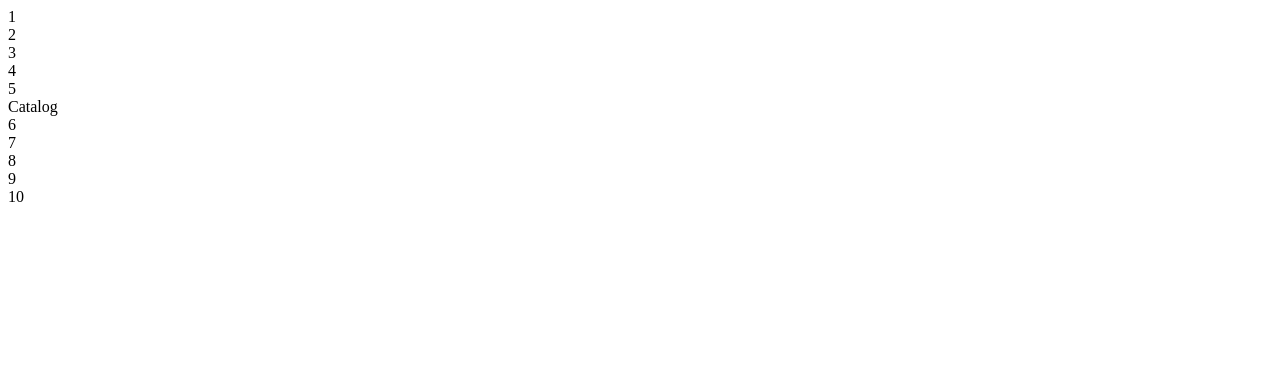
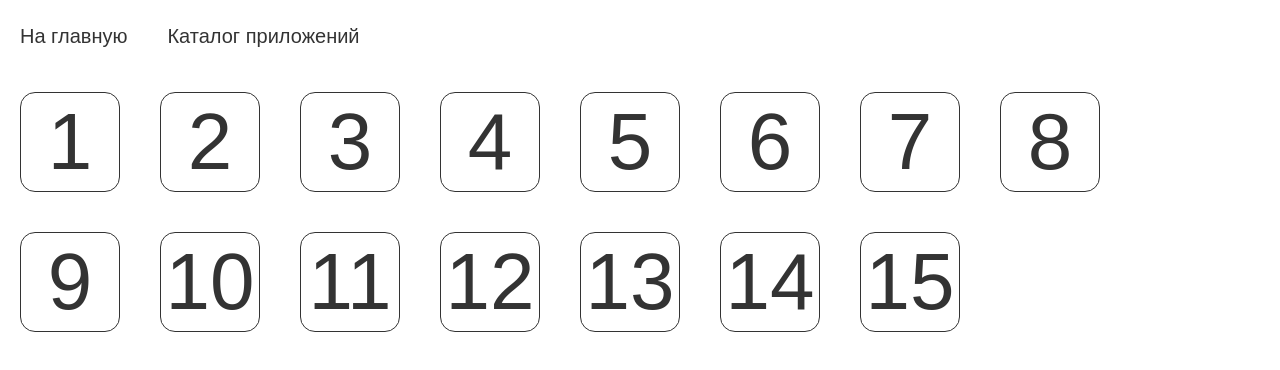
Before and after one commit to ArtemBaskal/corporate-portal-demo, a React (Create React App) app: page / in a window 1280 px wide. Shown: the top 370 px of the page. Built offline with nearby package versions, Linux system fonts and the light colour scheme.

Commit message:
Catalog example and routing initial implementation

```diff
--- a/package.json
+++ b/package.json
@@ -6,6 +6,7 @@
     "react": "^16.9.0",
     "react-dom": "^16.9.0",
     "react-redux": "^7.1.1",
+    "react-router-dom": "^5.0.1",
     "react-scripts": "3.1.1",
     "redux": "^4.0.4"
   },
--- a/src/actions/index.js
+++ b/src/actions/index.js
@@ -1,9 +1,18 @@
-import { SELECT_FROM_CATALOG } from "./types";
+import { SELECT_FROM_CATALOG, DELETE_FROM_SELECTED } from "./types";
 
 export const handleSelectFromCatalog = data => {
-  console.log(data);
+  // console.log(data);
   return {
-    type: "SELECT_FROM_CATALOG",
+    type: SELECT_FROM_CATALOG,
     payload: data
   };
 };
+
+export const handleDeleteFromSelected = data => {
+  // console.log(data);
+
+  return {
+    type: DELETE_FROM_SELECTED,
+    payload: data
+  };
+};
--- a/src/actions/types.js
+++ b/src/actions/types.js
@@ -1 +1,2 @@
 export const SELECT_FROM_CATALOG = "SELECT_FROM_CATALOG";
+export const DELETE_FROM_SELECTED = "DELETE_FROM_SELECTED";
--- a/src/components/App.js
+++ b/src/components/App.js
@@ -1,19 +1,21 @@
 import React from "react";
-import Card from "./Card";
+import { Router, Route, Switch, Link } from "react-router-dom";
+import MainPage from "./MainPage";
 import Catalog from "./Catalog";
-import { connect } from "react-redux";
 
-const App = ({ cards }) => (
-  <div>
-    {cards.map(label => (
-      <Card label={label} key={label} />
-    ))}
-    <Catalog />
-  </div>
+import history from "../history";
+
+const App = () => (
+  <Router history={history}>
+    <nav className="navigation__nav">
+      <Link to="/">На главную</Link>
+      <Link to="/catalog">Каталог приложений</Link>
+    </nav>
+    <Switch>
+      <Route path="/" exact component={MainPage} />
+      <Route path="/catalog" exact component={Catalog} />
+    </Switch>
+  </Router>
 );
 
-const mapStateToProps = state => ({
-  cards: state.item
-});
-
-export default connect(mapStateToProps)(App);
+export default App;
--- a/src/components/Card.js
+++ b/src/components/Card.js
@@ -1,7 +1,10 @@
 import React from "react";
+import "../styles/Card.css";
 
 const Card = ({ label, handleClick }) => (
-  <div onClick={handleClick}>{label || "NoNameCard"}</div>
+  <div onClick={handleClick} className="card">
+    {label || "NoNameCard"}
+  </div>
 );
 
 export default Card;
--- a/src/components/Catalog.js
+++ b/src/components/Catalog.js
@@ -1,18 +1,31 @@
 import React from "react";
 import Card from "./Card";
+import { Link } from "react-router-dom";
 import { connect } from "react-redux";
 import { handleSelectFromCatalog } from "../actions";
 
 const Catalog = ({ catalog, handleSelectFromCatalog }) => (
-  <div>
-    Catalog
-    {catalog.map(label => (
-      <Card
-        label={label}
-        key={label}
-        handleClick={() => handleSelectFromCatalog(label)}
-      />
-    ))}
+  <div className="card-container">
+    {catalog.map(label => {
+      let isSelected = false;
+      return (
+        <Card
+          label={label}
+          key={label}
+          isSelected={isSelected}
+          handleClick={() => {
+            const reallySelect = window.confirm(
+              `Вы действительно хотите добавить ${label} в закреплённые приложений?`
+            );
+            if (reallySelect /* && !isSelected */) {
+              // isSelected = true;
+              return handleSelectFromCatalog(label);
+              //TODO: Нельзя выбирать уже выбранные приложения
+            }
+          }}
+        />
+      );
+    })}
   </div>
 );
 
--- /dev/null
+++ b/src/components/MainPage.js
@@ -0,0 +1,41 @@
+import React from "react";
+import { connect } from "react-redux";
+import { Link } from "react-router-dom";
+import Card from "./Card";
+import { handleDeleteFromSelected } from "../actions";
+import "../styles/Card.css";
+
+const MainPage = ({ cards, handleDeleteFromSelected }) => (
+  <div className="card-container">
+    {cards.map((label, i) => (
+      <Card
+        label={label}
+        key={label}
+        handleClick={() => {
+          let isEssential = false;
+          const reallyDelete = window.confirm(
+            `Вы действительно хотите удалить ${label} из закреплённых приложений?`
+          );
+          if (i === 0) isEssential = true;
+          //TEST
+          if (isEssential && reallyDelete === true) {
+            alert(
+              `Недостаточно прав для удаления закреплённого приложения "${label}"`
+            );
+            //TODO: если нельзя удалить, то сразу писать об этом
+          } else if (!isEssential && reallyDelete)
+            return handleDeleteFromSelected(label);
+        }}
+      />
+    ))}
+  </div>
+);
+
+const mapStateToProps = state => ({
+  cards: state.item
+});
+
+export default connect(
+  mapStateToProps,
+  { handleDeleteFromSelected }
+)(MainPage);
--- /dev/null
+++ b/src/history.js
@@ -0,0 +1,3 @@
+const createHistory = require("history").createBrowserHistory;
+
+export default createHistory();
--- a/src/reducers/catalogReducer.js
+++ b/src/reducers/catalogReducer.js
@@ -1,4 +1,23 @@
-const INITAL_STATE = [6, 7, 8, 9, 10];
+const INITAL_STATE = [
+  16,
+  17,
+  18,
+  19,
+  20,
+  21,
+  22,
+  23,
+  24,
+  25,
+  26,
+  27,
+  28,
+  29,
+  30,
+  31,
+  32,
+  33
+];
 
 export default (state = INITAL_STATE, action) => {
   // console.log(action);
--- a/src/reducers/itemsReducer.js
+++ b/src/reducers/itemsReducer.js
@@ -1,11 +1,15 @@
-import { SELECT_FROM_CATALOG } from "../actions/types";
+import { SELECT_FROM_CATALOG, DELETE_FROM_SELECTED } from "../actions/types";
 
-const INITAL_STATE = [1, 2, 3, 4, 5];
+const INITAL_STATE = [1, 2, 3, 4, 5, 6, 7, 8, 9, 10, 11, 12, 13, 14, 15];
 
 export default (state = INITAL_STATE, action) => {
+  console.log(action);
   switch (action.type) {
+    case DELETE_FROM_SELECTED:
+      return state.filter(el => el !== action.payload);
     case SELECT_FROM_CATALOG:
       if (!state.includes(action.payload)) return [...state, action.payload];
+      else return state;
     default:
       return state;
   }
--- /dev/null
+++ b/src/styles/Card.css
@@ -0,0 +1,83 @@
+:root {
+  --color-primary: #eb2f64;
+  --color-primary-light: #ff3366;
+  --color-primary-dark: #5c3e49;
+
+  --color-grey-light-1: #faf9f9;
+  --color-grey-light-2: #f4f2f2;
+  --color-grey-light-3: #f0eeee;
+  --color-grey-light-4: #ccc;
+
+  --color-grey-dark-1: #333;
+  --color-grey-dark-2: #777;
+  --color-grey-dark-3: #999;
+
+  /* --shadow-dark: 0 2rem 6rem rgba(0,0,0,.3);
+    --shadow-light: 0 2rem 5rem rgba(0,0,0,.06); */
+
+  /* --line: 1px solid var(--color-grey-light-2); */
+
+  --font-primary: sans-serif;
+}
+
+*
+/* *::before,
+*::after */ {
+  margin: 0;
+  padding: 0;
+  box-sizing: inherit;
+}
+
+html {
+  box-sizing: border-box;
+  font-size: 62.5%;
+}
+
+body {
+  font-family: var(--font-primary);
+  color: var(--color-grey-dark-1);
+  font-weight: 300;
+  line-height: 1.6;
+}
+
+.card-container {
+  display: flex;
+  flex-direction: row;
+  flex-wrap: wrap;
+  width: 95vw;
+}
+
+.card {
+  display: flex;
+  flex-direction: column;
+  flex: 0 0 10rem;
+  width: 10rem;
+  height: 10rem;
+  justify-content: center;
+  align-items: center;
+  border: 1px solid var(--color-grey-dark-1);
+  border-radius: 15%;
+  margin: 2rem;
+  font-size: 8rem;
+  cursor: pointer;
+}
+
+.navigation__nav {
+  border: none;
+  color: var(--color-grey-light-1);
+  font-size: 2rem;
+  cursor: pointer;
+  display: flex;
+  flex-direction: row;
+  flex-basis: 2rem;
+}
+
+.navigation__nav a {
+  color: var(--color-grey-dark-1);
+  text-decoration: none;
+  margin: 2rem;
+}
+
+.navigation__nav a:hover {
+  color: var(--color-primary-light);
+}
```
Also changed, not shown: 1 other file (tests, documents, lock files or other folders).
